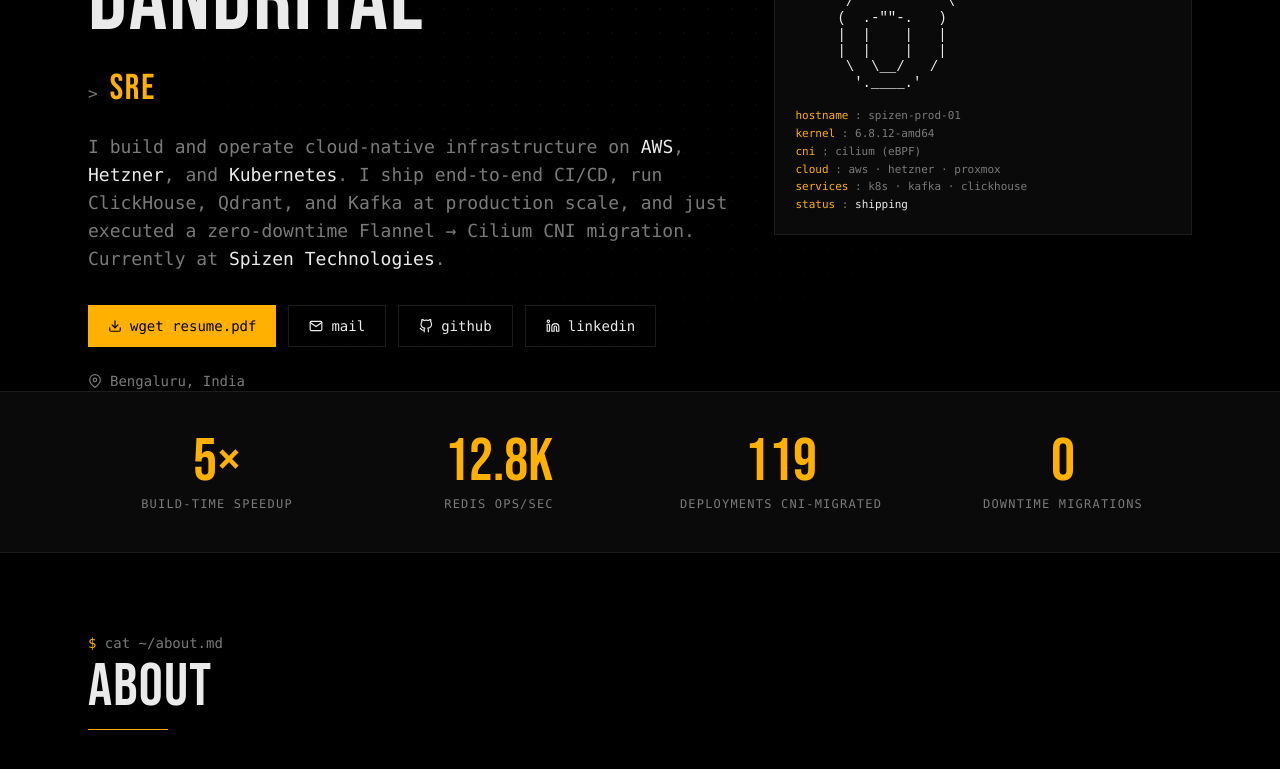
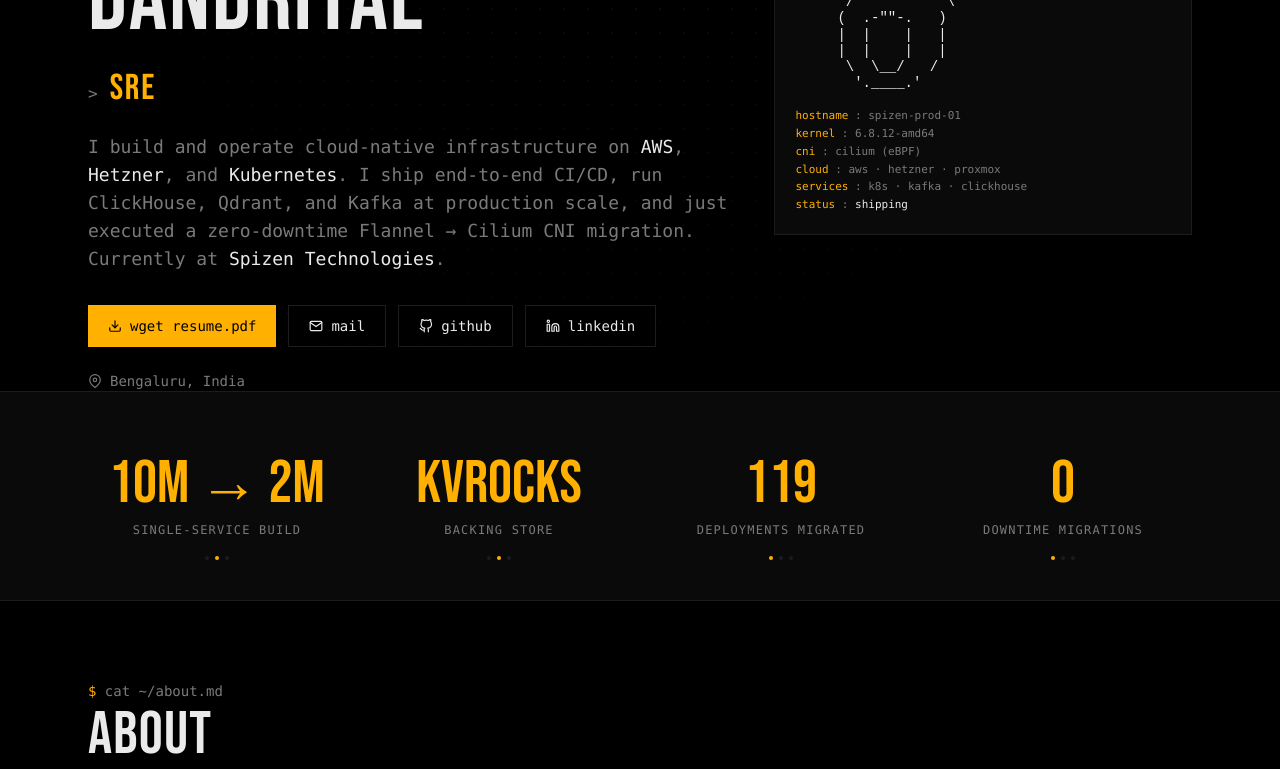
Before and after one commit to shaurya9327/portfolio, a Next.js app: page / in a window 1280 px wide. Shown: the part 411-1180 px from the top of the page. Built offline with nearby package versions, Linux system fonts and the light colour scheme.

Commit message:
stats: flipboard tiles cycling through 3 related metrics each, staggered

```diff
--- a/components/Stats.tsx
+++ b/components/Stats.tsx
@@ -1,31 +1,98 @@
 "use client";
-import { motion } from "framer-motion";
+import { AnimatePresence, motion } from "framer-motion";
+import { useEffect, useState } from "react";
 
-const stats = [
-  { value: "5×", label: "build-time speedup" },
-  { value: "12.8K", label: "redis ops/sec" },
-  { value: "119", label: "deployments cni-migrated" },
-  { value: "0", label: "downtime migrations" },
+type Face = { value: string; label: string };
+
+const tiles: Face[][] = [
+  [
+    { value: "5×", label: "build-time speedup" },
+    { value: "10m → 2m", label: "single-service build" },
+    { value: "BuildKit", label: "registry-mode cache" },
+  ],
+  [
+    { value: "12.8K", label: "redis ops/sec" },
+    { value: "KVRocks", label: "backing store" },
+    { value: "M + R/R", label: "redis topology" },
+  ],
+  [
+    { value: "119", label: "deployments migrated" },
+    { value: "13", label: "statefulsets migrated" },
+    { value: "F → Cilium", label: "cni migration" },
+  ],
+  [
+    { value: "0", label: "downtime migrations" },
+    { value: "99.97%", label: "pipeline uptime" },
+    { value: "60–80%", label: "pipeline time cut" },
+  ],
 ];
+
+function FlipTile({ faces, startDelay }: { faces: Face[]; startDelay: number }) {
+  const [i, setI] = useState(0);
+
+  useEffect(() => {
+    let interval: ReturnType<typeof setInterval> | null = null;
+    const t = setTimeout(() => {
+      interval = setInterval(() => {
+        setI((x) => (x + 1) % faces.length);
+      }, 4800);
+    }, startDelay);
+    return () => {
+      clearTimeout(t);
+      if (interval) clearInterval(interval);
+    };
+  }, [faces.length, startDelay]);
+
+  const f = faces[i];
+
+  return (
+    <div
+      className="relative h-24 md:h-28 select-none"
+      style={{ perspective: 800 }}
+    >
+      <AnimatePresence mode="popLayout" initial={false}>
+        <motion.div
+          key={i}
+          initial={{ rotateX: 90, y: -16, opacity: 0 }}
+          animate={{ rotateX: 0, y: 0, opacity: 1 }}
+          exit={{ rotateX: -90, y: 16, opacity: 0 }}
+          transition={{ duration: 0.55, ease: [0.25, 0.8, 0.25, 1] }}
+          className="absolute inset-0 flex flex-col items-center justify-center origin-center"
+          style={{
+            transformStyle: "preserve-3d",
+            backfaceVisibility: "hidden",
+          }}
+        >
+          <div className="font-display text-5xl md:text-6xl text-accent leading-none">
+            {f.value}
+          </div>
+          <div className="mt-2 text-[11px] md:text-xs text-muted font-mono uppercase tracking-widest text-center">
+            {f.label}
+          </div>
+        </motion.div>
+      </AnimatePresence>
+
+      {/* tiny progress pips so visitors know it cycles */}
+      <div className="absolute -bottom-2 left-1/2 -translate-x-1/2 flex gap-1.5">
+        {faces.map((_, idx) => (
+          <span
+            key={idx}
+            className={`h-1 w-1 rounded-full transition-colors ${
+              idx === i ? "bg-accent" : "bg-border"
+            }`}
+          />
+        ))}
+      </div>
+    </div>
+  );
+}
 
 export default function Stats() {
   return (
     <section className="border-y border-border bg-panel">
-      <div className="max-w-6xl mx-auto px-6 py-10 grid grid-cols-2 md:grid-cols-4 gap-6">
-        {stats.map((s, i) => (
-          <motion.div
-            key={s.label}
-            initial={{ opacity: 0, y: 10 }}
-            whileInView={{ opacity: 1, y: 0 }}
-            viewport={{ once: true }}
-            transition={{ duration: 0.4, delay: i * 0.05 }}
-            className="text-center"
-          >
-            <div className="font-display text-5xl md:text-6xl text-accent">{s.value}</div>
-            <div className="mt-1 text-[11px] md:text-xs text-muted font-mono uppercase tracking-widest">
-              {s.label}
-            </div>
-          </motion.div>
+      <div className="max-w-6xl mx-auto px-6 py-12 grid grid-cols-2 md:grid-cols-4 gap-x-6 gap-y-10">
+        {tiles.map((faces, idx) => (
+          <FlipTile key={idx} faces={faces} startDelay={idx * 1100} />
         ))}
       </div>
     </section>
```
